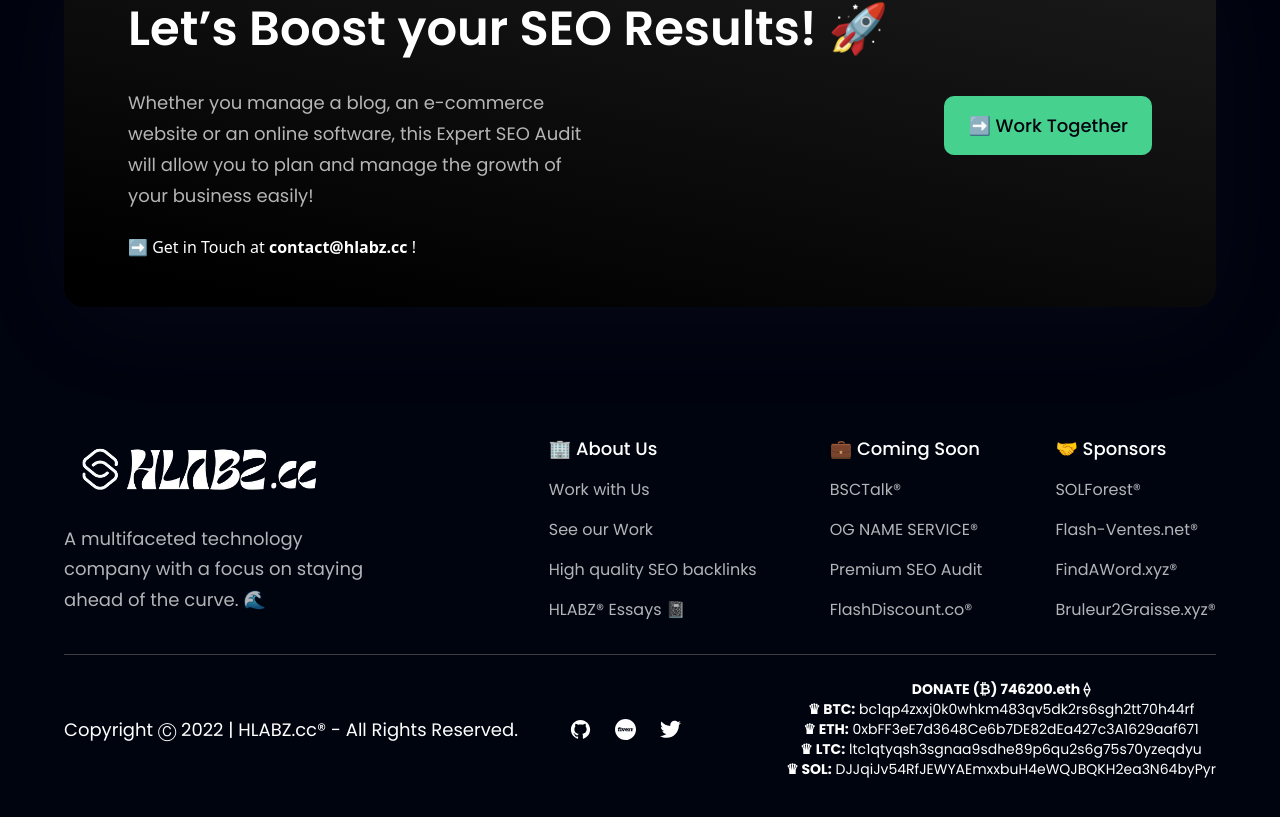
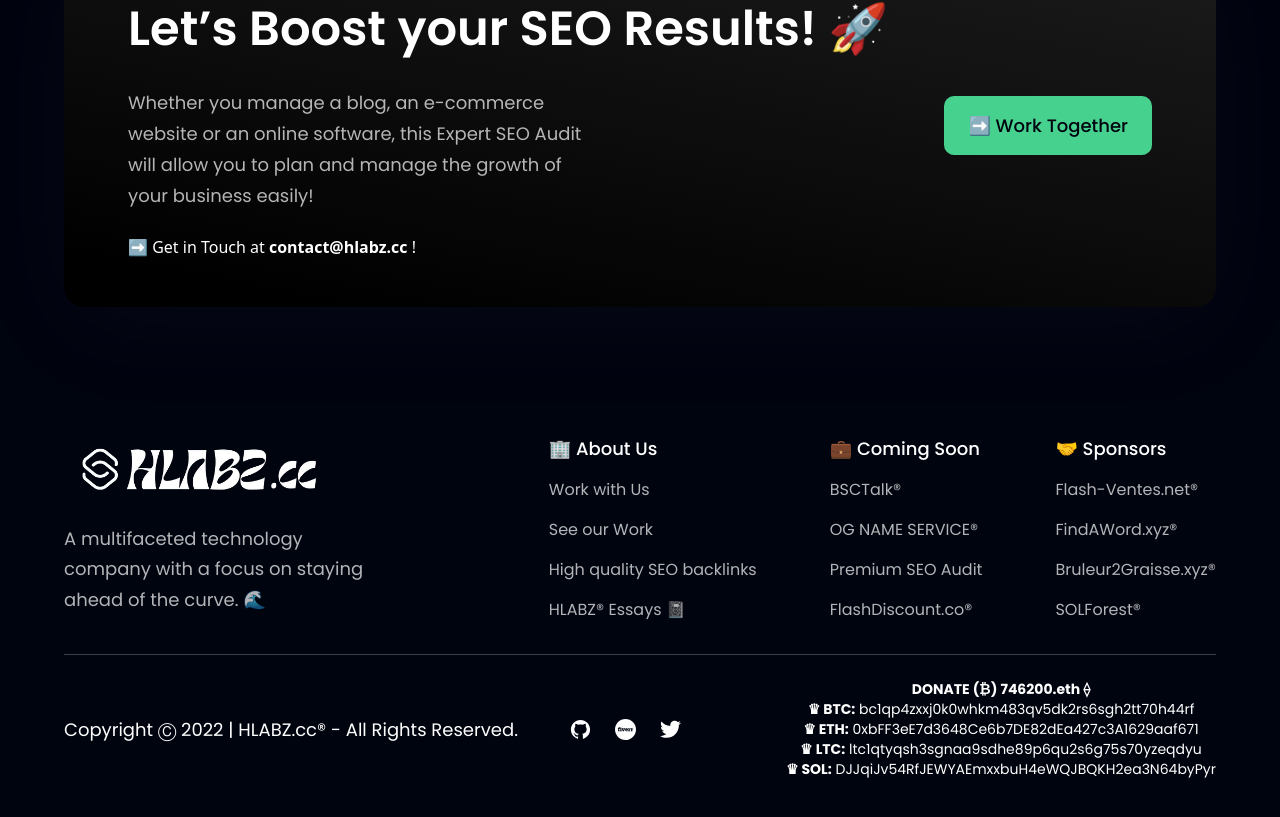
Before and after one commit to HLABZcc/HLABZ.cc, a React (Vite) app: page / in a window 1280 px wide. Shown: the part 3149-3966 px from the top of the page. Built offline with nearby package versions, Linux system fonts and the light colour scheme.

Commit message:
Update index.js

```diff
--- a/src/constants/index.js
+++ b/src/constants/index.js
@@ -135,11 +135,6 @@
     title: "🤝 Sponsors",
     links: [
       {
-        name: "SOLForest®",
-        link: "https://solsea.io/c/620ac8c0ea126fde1f99123f",
-        url: "https://solsea.io/c/620ac8c0ea126fde1f99123f",
-      },
-      {
         name: "Flash-Ventes.net®",
         link: "https://flash-ventes.net/",
         url: "https://flash-ventes.net/",
@@ -153,6 +148,11 @@
         name: "Bruleur2Graisse.xyz®",
         link: "https://www.bruleur2graisse.xyz/",
         url: "https://www.bruleur2graisse.xyz/",
+      },
+      {
+        name: "SOLForest®",
+        link: "https://solsea.io/c/620ac8c0ea126fde1f99123f",
+        url: "https://solsea.io/c/620ac8c0ea126fde1f99123f",
       },
     ],
   },
```
